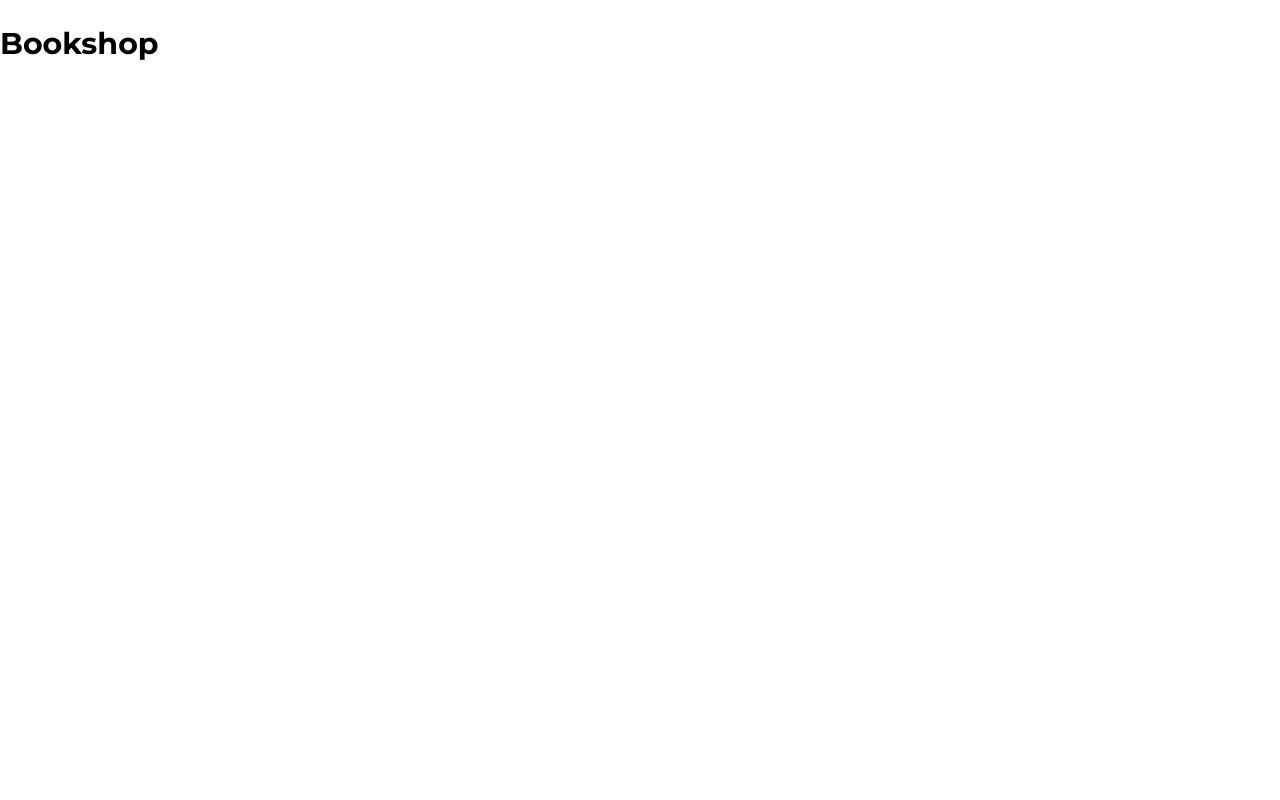
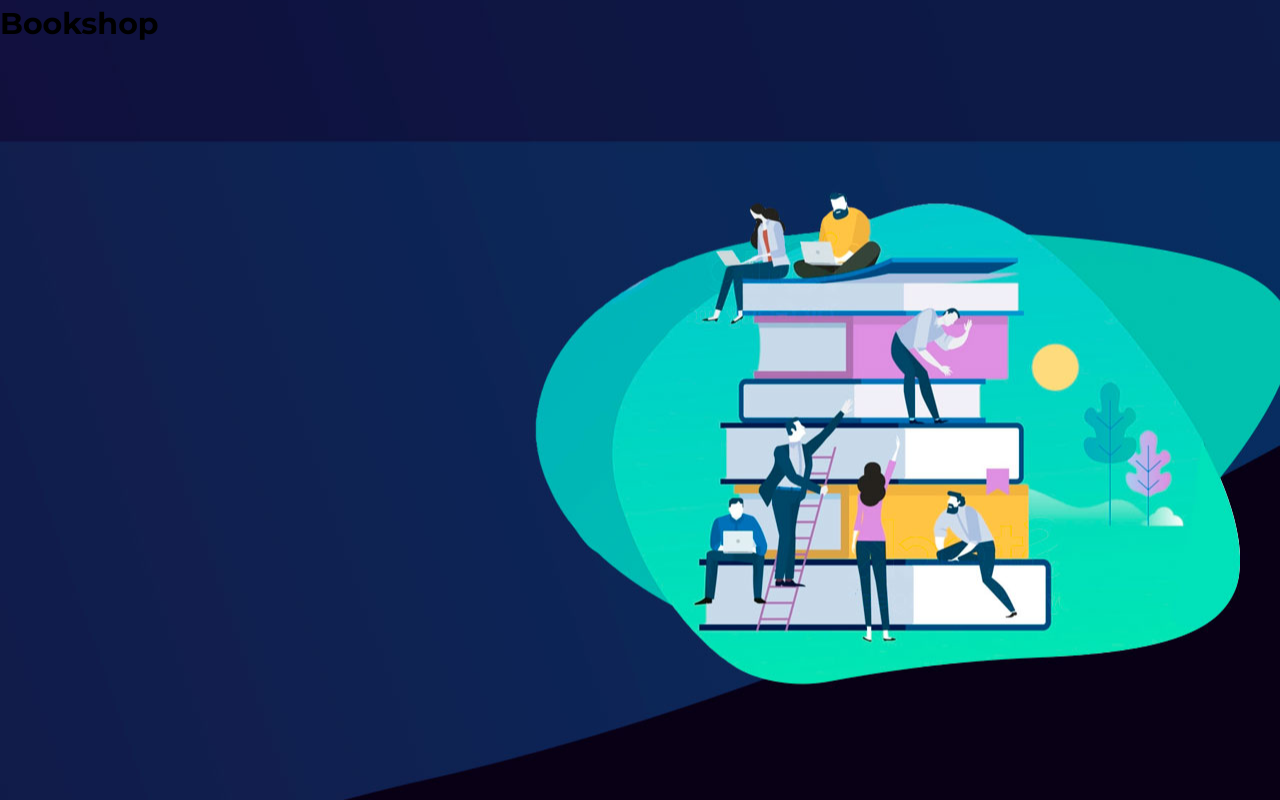
Before and after one commit to denis281542/psd, a plain HTML site: page index.html in a window 1280 px wide. Drawn offline with Linux system fonts and the light colour scheme.

Commit message:
Added intro.jpg

```diff
--- a/assets/css/style.css
+++ b/assets/css/style.css
@@ -12,3 +12,15 @@ body {
 *:after {
     box-sizing: border-box;
 }
+
+h1, h2, h3, h4, h5, h6 {
+    margin: 0;
+}
+
+/*Intro*/
+.intro {
+    width: 100%;
+    height: 100vh;
+
+    background: url("../images/intro.jpg") center;
+}
--- a/index.html
+++ b/index.html
@@ -9,7 +9,9 @@
 </head>
 <body>
 
-    <h1>Bookshop</h1>
+    <div class="intro">
+        <h1>Bookshop</h1>
+    </div>
 
 </body>
 </html>
```
Also changed, not shown: assets/images/intro.jpg (added).
